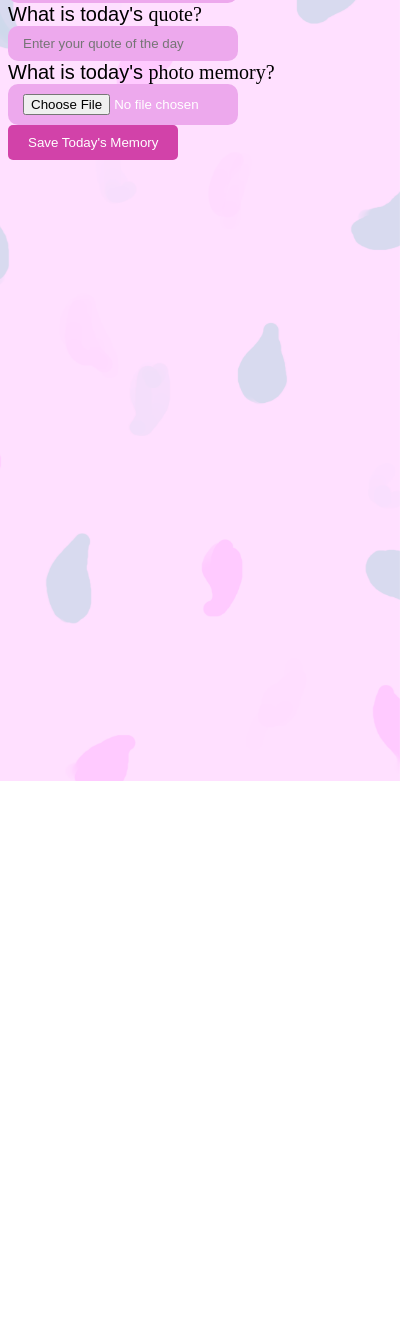
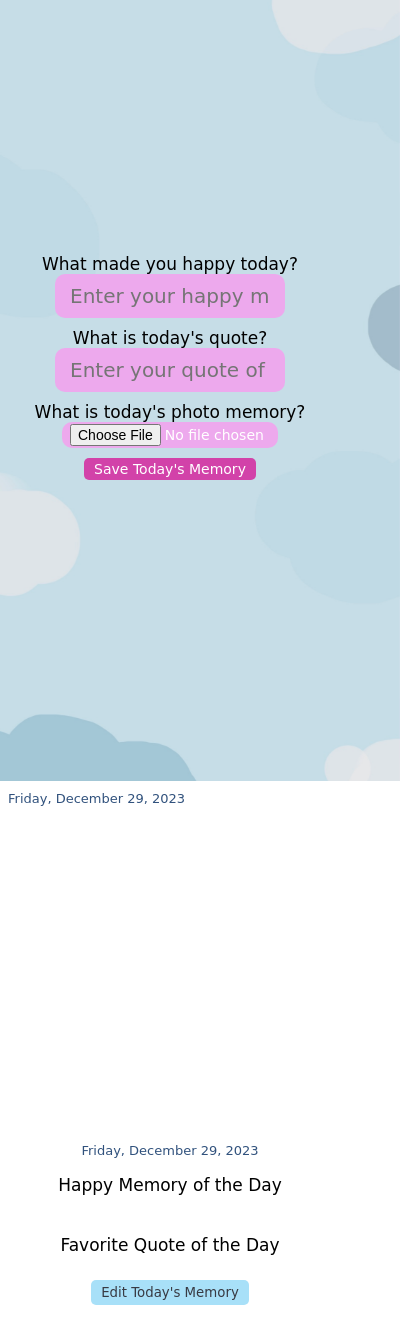
Before and after one commit to chaeyeonlee07/happy-moment, a browser extension: page popup.html in a window 400 px wide. Shown: the part 63-1382 px from the top of the page. Before the commit the page ends 844 px from the top, so only its background shows below. Drawn offline with Linux system fonts and the light colour scheme; a web font is replaced by a local one.

Commit message:
Version one completed! Just logo

```diff
--- /dev/null
+++ b/package.json
@@ -0,0 +1,5 @@
+{
+  "dependencies": {
+    "jquery": "^3.7.1"
+  }
+}
--- a/popup.css
+++ b/popup.css
@@ -1,15 +1,15 @@
-/* body {font-family: 'Caveat', cursive;} */
-body {font-family: 'Cute Font', sans-serif;
-font-size: 20px;}
+
+
 p {display: inline;}
 
 html {
   width : 340px;
-  height : 540px;
+  height : 550px;
+  overflow: hidden;
 }
 
 
-img#bg_1 {
+img#bg_1, img#bg_2 {
   width: 100%;
   height: 100%;
   object-fit: cover;
@@ -19,28 +19,12 @@ img#bg_1 {
   z-index: -1;
 }
 
-div#calendar img#bg_2 {
-  width: 100%;
-  height: 100%;
-  object-fit: cover;
-  position: fixed;
-  top: 0;
-  left: 0;
-  z-index: -1;
-}
 
 div#calendar {
   display: none;
 }
 
 
-div#tail p {
-  position: absolute;
-  margin-top: 23px;
-  margin-left: 6px;
-  font-size: 10px;
-  z-index: 100;
-}
 
 .custom-input {
   padding: 10px 15px;
@@ -48,54 +32,114 @@ div#tail p {
   border-radius: 10px;
   background-color: #eda9ed;
   color: white;
-  font-family: 'Arial', sans-serif;
+  font-family:'Single Day', cursive;
+  font-size: 20px;
   transition: background-color 0.3s ease-in-out;
-  width: 200px; /* Adjust width as needed */
+  width: 200px;
 }
 
-/* On focus, change the background color */
+
+
 .custom-input:focus {
   background-color: #ea75ea;
-  outline: none; /* Remove default focus outline */
+  outline: none;
 }
 
+#calendar-all, #all-prompts {
+  display: flex;
+  flex-direction: column;
+  justify-content: center;
+  align-items: center;
+  height: 100vh;
+}
+
+#calendar-all > *,  #all-prompts > * {
+  margin: 5px 0;
+  text-align: center;
+  font-family: 'Single Day', cursive;
+  font-size: 17px;
+
+}
+
+#dateDisplay, #dateDisplay2 {
+  font-family: 'Single Day', cursive;
+  font-size: 13px;
+  color: rgb(49, 82, 125);
+}
+
+
+input[type="file"].custom-input {
+  font-size: 14px;
+  padding: 2px 8px;
+}
+
+
 #saveButton {
-  padding: 10px 20px;
+  text-align: center;
+  padding: 3px 10px;
   border: none;
   border-radius: 5px;
+  font-size: 14px;
   background-color: rgb(210, 66, 169);
   color: white;
-  font-family: 'Arial', sans-serif;
   cursor: pointer;
   transition: background-color 0.3s ease-in-out;
 }
 
-/* On hover, change the background color */
+#editButton {
+  margin: 5px 0;
+  text-align: center;
+  padding: 5px 10px;
+  border: none;
+  border-radius: 5px;
+  background-color:#a8e0f8;
+  color: rgb(56, 58, 67);
+  font-family:'Single Day', cursive;
+  cursor: pointer;
+  transition: background-color 0.3s ease-in-out;
+}
+
+
+
+
+::-webkit-scrollbar {
+  display: none;
+}
+
+
 #saveButton:hover {
   background-color: rgb(238, 115, 203);
 }
 
 div#bg img#bg_1 {
   position: absolute;
-  margin-top: -410px;
-  margin-left: -64px;
+  margin-top: 0px;
+  margin-left: 0px;
   transform: scale(.8);
   z-index: -2;
   pointer-events: none;
 }
 
 .info-box {
-  border: 1px solid #ccc;
-  padding: 10px;
-  margin: 10px 0;
+  padding: 5px;
+  margin: 0px 1px;
+  font-size: 14px;
 }
 
-.quote-box {
-  border-bottom: 1px solid #ccc;
-  padding-bottom: 10px;
-  margin-bottom: 10px;
+#favorite_quote,
+#my_happiness {
+  padding: 5px;
+  font-size: 14px; /* Adjust the font size here */
+  color: rgb(56, 58, 67);
+  width: 90%;
+  overflow: auto;
 }
 
-.happiness-box {
-  padding-top: 10px;
+
+#favorite_image {
+  max-width: 130%;
+  max-height: 400px;
+  display: block;
+  margin: 1px 1px;
+
 }
--- a/popup.html
+++ b/popup.html
@@ -6,43 +6,56 @@
   <link href="popup.css" rel="stylesheet" type="text/css">
   <script src="./jquery-3.7.1.min.js"></script>
   <script src="./popup.js"></script>
+  <link rel="preconnect" href="https://fonts.googleapis.com">
+  <link rel="preconnect" href="https://fonts.gstatic.com" crossorigin>
+  <link
+    href="https://fonts.googleapis.com/css2?family=Courgette&family=Cute+Font&family=PT+Serif&family=Parisienne&family=Roboto+Slab:wght@300&family=Single+Day&display=swap"
+    rel="stylesheet">
 
 </head>
 
 <body>
   <div id="pick">
+    <div id="all-prompts">
       <div id="happy-prompt">
-      <p>Today, what made you</p>
-      <p style="font-family: 'Courgette';">happy?</p>
-      <input class="custom-input" id="happyInput" placeholder="Enter your happy moment">
+        <p>What made you happy today?</p>
+        <input class="custom-input" id="happyInput" placeholder="Enter your happy moment" maxlength="80">
       </div>
       <div id="inspiration-prompt">
-      <p>What is today's</p>
-      <p style="font-family: 'Courgette';">quote?</p>
-      <input class="custom-input" id="quoteInput" placeholder="Enter your quote of the day">
+        <p>What is today's quote?</p>
+        <input class="custom-input" id="quoteInput" placeholder="Enter your quote of the day" maxlength="80">
 
       </div>
       <div id="photo-prompt">
-      <p>What is today's</p>
-      <p style="font-family: 'Courgette';">photo memory?</p>
+        <p>What is today's photo memory?</p>
         <input class="custom-input" id="photoInput" type="file">
       </div>
       <button id="saveButton">Save Today's Memory</button>
+    </div>
+    <p id="dateDisplay"></p>
     <img id="bg_1" src="art/bg_1.png"></img>
   </div>
 
   <div id="calendar">
-    <img id="bg_2" src="art/bg_2.jpg">
-    <img id="favorite_image">
+    <div id="calendar-all">
+      <p id="dateDisplay2"></p>
+      <img id="favorite_image"> </img>
       <div class="info-box">
         <div class="happiness-box">
-        <p id="my_happiness"></p>
+          <p id="info-prompts"></p>Happy Memory of the Day</p> </br>
+
+          <p id="my_happiness"></p></br>
         </div>
-      <div class="quote-box">
-        <p id="favorite_quote"></p>
+        <div class="quote-box"><br>
+          <p id="info-prompts">Favorite Quote of the Day</p>  </br>
+
+          <p id="favorite_quote"> </p>
+        </div>
+        <button id="editButton">Edit Today's Memory</button>
       </div>
     </div>
-    <button id="editButton">Edit Today's Memory</button>
+
+    <img id="bg_2" src="art/bg_2.jpg"></img>
   </div>
 
 </body>
--- a/popup.js
+++ b/popup.js
@@ -8,8 +8,10 @@ $(document).ready(function() {
         goToRandomQuote();
         const [happyMoment, quoteOfTheDay, imgData] = result[today];
         generateEntries(happyMoment, quoteOfTheDay, imgData);
+        updateDate();
       } else {
-        goToPick();
+        $('#calendar').fadeIn(0);
+        updateDate();
       }
     });
   }
@@ -18,10 +20,12 @@ $(document).ready(function() {
   $("#saveButton").on("click", function() {
     goToRandomQuote();
     saveData();
+    updateDate();
   });
 
   $("#editButton").on("click", function() {
     goToPick();
+    updateDate();
   });
 
   function goToPick() {
@@ -48,13 +52,33 @@ $(document).ready(function() {
     $('#favorite_quote').text(quoteOfTheDay);
     $('#favorite_image').attr('src', imgData);
   }
+  function getCurrentDate() {
+    const today = new Date();
+    const options = { weekday: 'long', year: 'numeric', month: 'long', day: 'numeric' };
+    return today.toLocaleDateString(undefined, options);
+  }
+
+  // Update the HTML with the current date
+  function updateDate() {
+    const dateElement = document.getElementById('dateDisplay');
+    const currentDate = getCurrentDate();
+    dateElement.textContent = `${currentDate}`;
+    const dateElement2 = document.getElementById('dateDisplay2');
+    dateElement2.textContent = `${currentDate}`;
+  }
 
   function getBase64Image(file, callback) {
+    if (file instanceof Blob) {
       const reader = new FileReader();
       reader.onload = function(event) {
         callback(event.target.result);
       };
       reader.readAsDataURL(file);
+    } else {
+      // Handle the case where the input is not a Blob
+      console.error('Invalid file format or no file selected.');
+      callback(null);
+    }
   }
 
   function saveData() {
@@ -62,6 +86,7 @@ $(document).ready(function() {
     const quoteOfTheDay = $('#quoteInput').val();
     const bannerImage = document.getElementById('photoInput').files[0];
 
+    if (bannerImage && bannerImage instanceof File) {
       getBase64Image(bannerImage, function(imgData) {
         const today = generateDate();
         const dataToSave = [happyMoment, quoteOfTheDay, imgData];
@@ -70,4 +95,5 @@ $(document).ready(function() {
         });
       });
     }
+  }
 });
```
Lines whose indentation alone changed are shown as unchanged.
